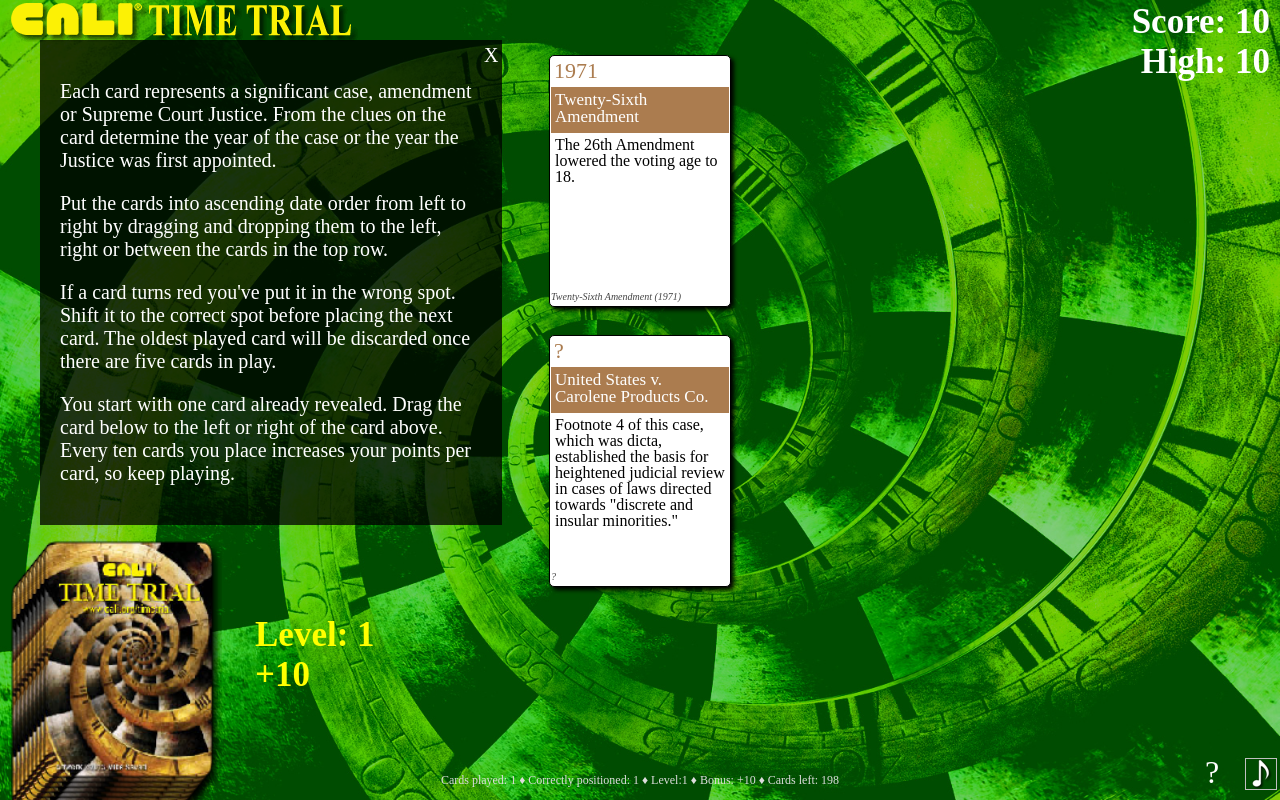
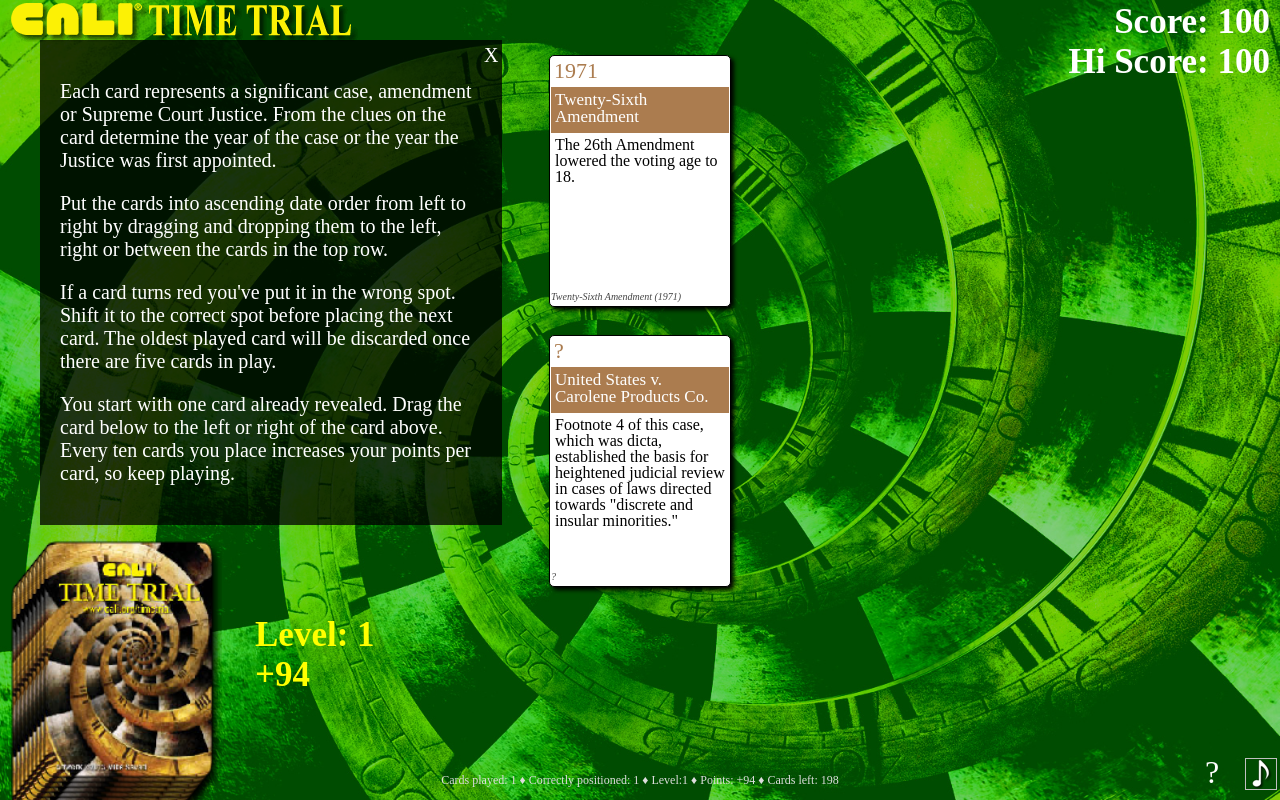
Before and after one commit to CCALI/TimeTrial, a PHP site: page /js/CALITimeTrial.php in a window 1280 px wide. Run offline with PHP 8.4, Linux system fonts and the light colour scheme.

Commit message:
1.0.8.1
score point change

```diff
--- a/js/CALITimeTrial.php
+++ b/js/CALITimeTrial.php
@@ -1,6 +1,6 @@
 <!DOCTYPE HTML >
 <!--
-	CALI Time Trial 1.0.8
+	CALI Time Trial 1.0.8.1
 	All Contents Copyright The Center for Computer-Assisted Legal Instruction
 -->
 <html xmlns="http://www.w3.org/1999/xhtml">
@@ -24,8 +24,8 @@ var DISPCARDS= 5 ; // max cards on a row, more cards, harder
 var STACKCARDS = 10; // cards per stack, each new stack increases point value bonus
 var played=1;// number of cards played
 var correct=1;// number of cards played correctly
-var score=10;// current score
-var hiscore=10;
+var score=100;// current score
+var hiscore=score;
 var level = 0;// current level
 var pointValue=0;// current card point value
 
@@ -72,7 +72,7 @@ function gameOver()
 function addStack()
 {
 	level += 1;
-	pointValue = level * 10 + .99;
+	pointValue = level * 100 + .99;
 
 	$('.stack').empty();
 	for (var c=0;c< STACKCARDS ;c++)
@@ -150,17 +150,11 @@ function localSet(id,val)
 			localStorage.setItem(id,val);
 }
 
-$(document).ready(function(){
-
-	if (window.location.search=='?pool')
-		{ pool();return; }
-
-	hiscore=parseInt(localGet('hiscore',hiscore));
-
-	setInterval(function(){
+function interval()
+{
 	if (!gameOn) return;
 	if (pointValue>1) {
-			pointValue -= 0.01 * level;
+		pointValue -= 0.1 * level;
 		if (pointValue<1) {
 			pointValue=1;
 		}
@@ -185,12 +179,21 @@ $(document).ready(function(){
 		prevPointValue = (prevPointValue + pointValue) * .5;
 		$('#pointValue').html( 'Level: ' + level + '<br/>' + '+' + Math.floor(prevPointValue));
 	}
-		report1 = "Cards played: "+(played)+DEL+"Correctly positioned: "+(correct)+DEL+"Level:"+level+DEL+"Bonus: +"+Math.floor(pointValue)+DEL+"Cards left: "+(ncards-ci+1);
+	report1 = "Cards played: "+(played)+DEL+"Correctly positioned: "+(correct)+DEL+"Level:"+level+DEL+"Points: +"+Math.floor(pointValue)+DEL+"Cards left: "+(ncards-ci+1);
 	if (report1!=report){
 		report=report1;
 		$('#report').html(report);
 	}
-	},100);
+}
+
+$(document).ready(function(){
+
+	if (window.location.search=='?pool')
+		{ pool();return; }
+
+	hiscore=parseInt(localGet('hiscore',hiscore));
+
+	setInterval(interval,100);
 
 	reshuffle();
 
@@ -678,7 +681,7 @@ html, body {
 <body >
 	<div class="board">
 		<div class="logo">&nbsp;</div>
-		<div class="score">Score: <span id="score">.</span><br>High: <span id="hiscore">.</span></div>
+		<div class="score">Score: <span id="score">.</span><br>Hi Score: <span id="hiscore">.</span></div>
 		<ul id="sortable1" class="connectedSortable"></ul>
 		<ul id="sortable2" class="connectedSortable"></ul>
 		<div class="stack"></div>
```
Lines whose indentation alone changed are shown as unchanged.
